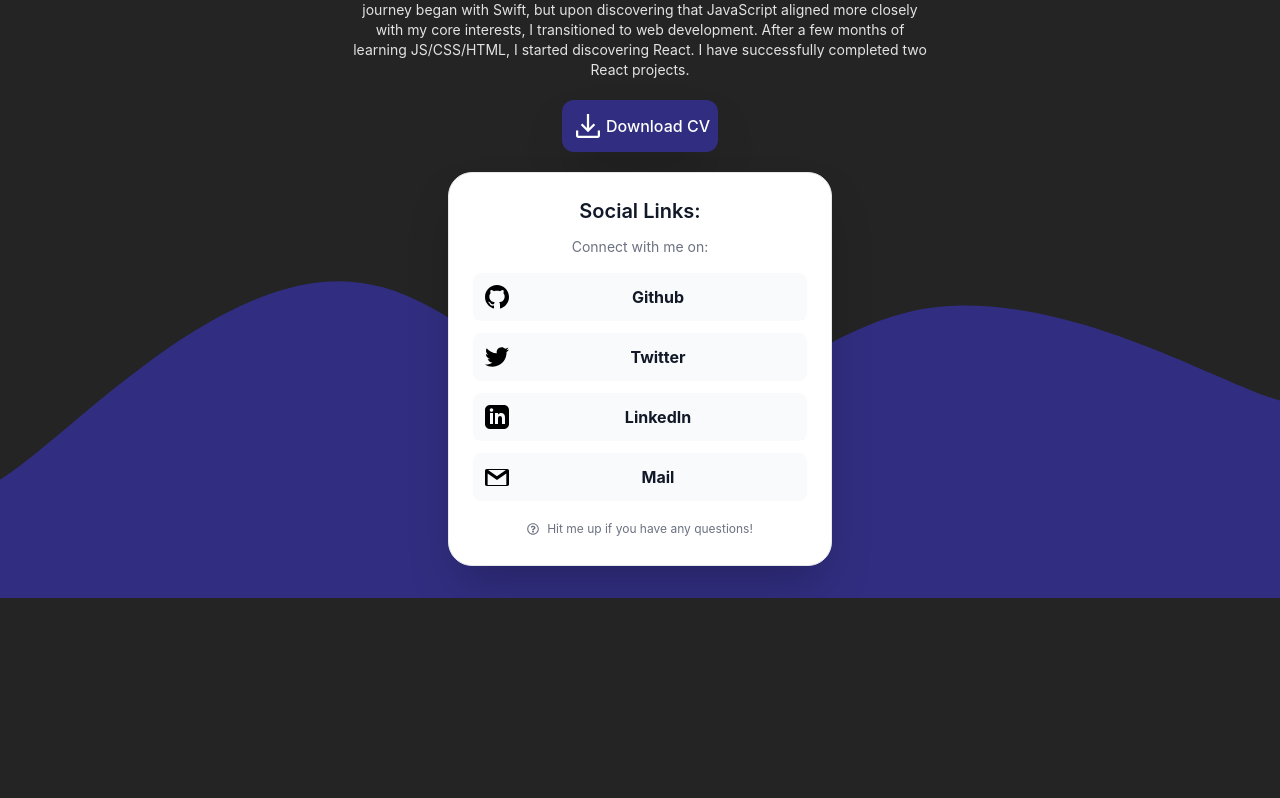
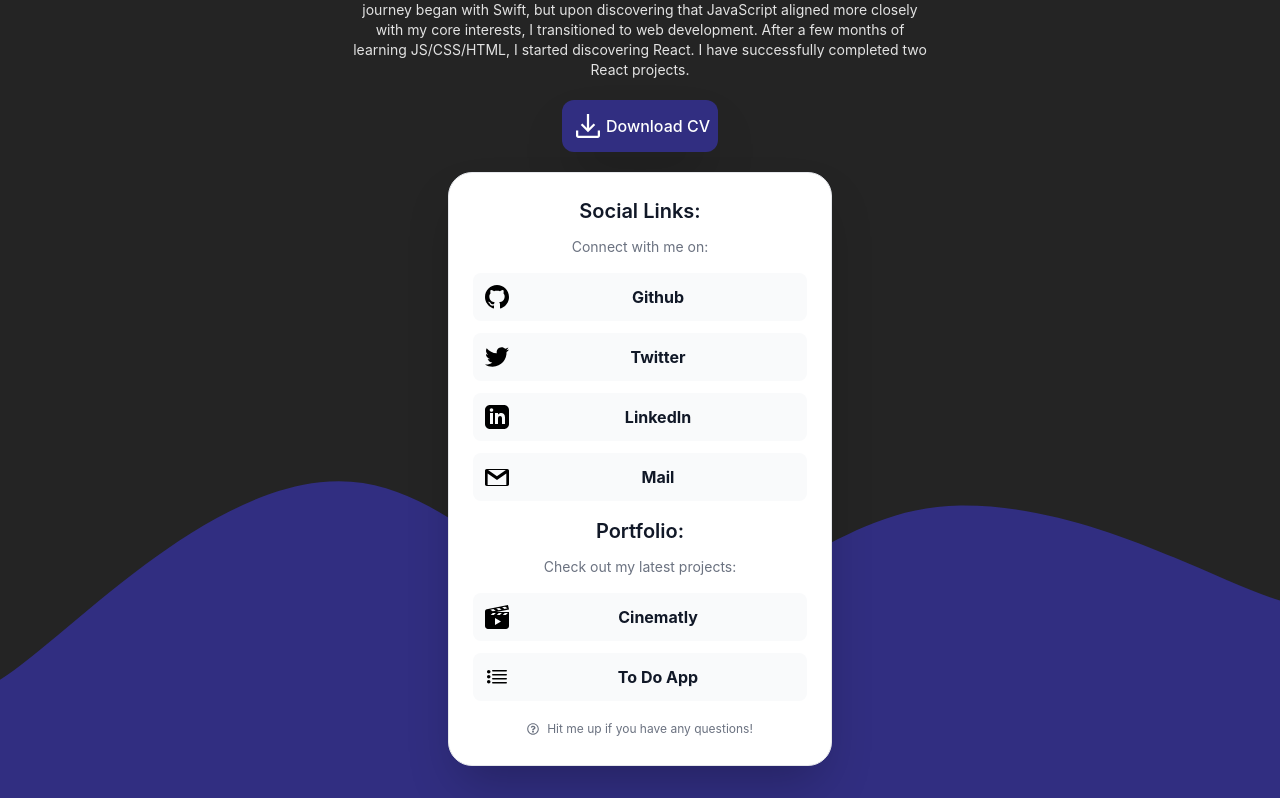
Before and after one commit to michalwdowik/MichalWdowikDev, a React (Vite) app: page / in a window 1280 px wide. Shown: the part 460-1258 px from the top of the page. Before the commit the page ends 1058 px from the top, so only its background shows below. Built offline with nearby package versions, Linux system fonts and the light colour scheme.

Commit message:
Add Portfolio Projects

```diff
--- a/src/App.tsx
+++ b/src/App.tsx
@@ -72,6 +72,28 @@ function App() {
 
 
         </ul>
+
+        <h5 className="mb-3 text-base font-semibold text-gray-900 md:text-xl dark:text-white">
+           Portfolio:
+        </h5>
+        <p className="text-sm font-normal text-gray-500 dark:text-gray-400">Check out my latest projects:</p>
+
+        <ul className="my-4 space-y-3">
+        <li>
+                <a href="https://www.cinematly.vercel.app" className="flex items-center p-3 text-base font-bold text-gray-900 rounded-lg bg-gray-50 hover:bg-gray-100 group hover:shadow dark:bg-gray-600 dark:hover:bg-gray-500 dark:text-white">
+                <svg xmlns="http://www.w3.org/2000/svg" width="24" height="24" viewBox="0 0 24 24"><path d="M11.266 7l12.734-2.625-.008-.042-1.008-4.333-21.169 4.196c-1.054.209-1.815 1.134-1.815 2.207v14.597c0 1.657 1.343 3 3 3h18c1.657 0 3-1.343 3-3v-14h-12.734zm8.844-5.243l2.396 1.604-2.994.595-2.398-1.605 2.996-.594zm-5.898 1.169l2.4 1.606-2.994.595-2.401-1.607 2.995-.594zm-5.904 1.171l2.403 1.608-2.993.595-2.406-1.61 2.996-.593zm-2.555 5.903l2.039-2h3.054l-2.039 2h-3.054zm4.247 10v-7l6 3.414-6 3.586zm4.827-10h-3.054l2.039-2h3.054l-2.039 2zm6.012 0h-3.054l2.039-2h3.054l-2.039 2z"/></svg>
+                    <span className="flex-1 ml-3 whitespace-nowrap">Cinematly</span>
+                </a>
+            </li>
+
+            <li>
+                <a href="https://to-do-app-amber-three.vercel.app/" className="flex items-center p-3 text-base font-bold text-gray-900 rounded-lg bg-gray-50 hover:bg-gray-100 group hover:shadow dark:bg-gray-600 dark:hover:bg-gray-500 dark:text-white">
+                <svg width="24" height="24" clip-rule="evenodd" fill-rule="evenodd" stroke-linejoin="round" stroke-miterlimit="2" viewBox="0 0 24 24" xmlns="http://www.w3.org/2000/svg"><path d="m22 17.75c0-.414-.336-.75-.75-.75h-13.5c-.414 0-.75.336-.75.75s.336.75.75.75h13.5c.414 0 .75-.336.75-.75zm-18.25-2.75c.966 0 1.75.784 1.75 1.75s-.784 1.75-1.75 1.75-1.75-.784-1.75-1.75.784-1.75 1.75-1.75zm18.25-1.25c0-.414-.336-.75-.75-.75h-13.5c-.414 0-.75.336-.75.75s.336.75.75.75h13.5c.414 0 .75-.336.75-.75zm-18.25-3.75c.966 0 1.75.784 1.75 1.75s-.784 1.75-1.75 1.75-1.75-.784-1.75-1.75.784-1.75 1.75-1.75zm18.25-.25c0-.414-.336-.75-.75-.75h-13.5c-.414 0-.75.336-.75.75s.336.75.75.75h13.5c.414 0 .75-.336.75-.75zm-18.25-4.75c.966 0 1.75.784 1.75 1.75s-.784 1.75-1.75 1.75-1.75-.784-1.75-1.75.784-1.75 1.75-1.75zm18.25.75c0-.414-.336-.75-.75-.75h-13.5c-.414 0-.75.336-.75.75s.336.75.75.75h13.5c.414 0 .75-.336.75-.75z" fill-rule="nonzero"/></svg>                    <span className="flex-1 ml-3 whitespace-nowrap">To Do App</span>
+                </a>
+            </li>
+
+
+</ul>
         <div>
             <a href="#" className="inline-flex items-center text-xs font-normal text-gray-500 hover:underline dark:text-gray-400">
                 <svg className="w-3 h-3 mr-2" aria-hidden="true" focusable="false" data-prefix="far" data-icon="question-circle" role="img" xmlns="http://www.w3.org/2000/svg" viewBox="0 0 512 512"><path fill="currentColor" d="M256 8C119.043 8 8 119.083 8 256c0 136.997 111.043 248 248 248s248-111.003 248-248C504 119.083 392.957 8 256 8zm0 448c-110.532 0-200-89.431-200-200 0-110.495 89.472-200 200-200 110.491 0 200 89.471 200 200 0 110.53-89.431 200-200 200zm107.244-255.2c0 67.052-72.421 68.084-72.421 92.863V300c0 6.627-5.373 12-12 12h-45.647c-6.627 0-12-5.373-12-12v-8.659c0-35.745 27.1-50.034 47.579-61.516 17.561-9.845 28.324-16.541 28.324-29.579 0-17.246-21.999-28.693-39.784-28.693-23.189 0-33.894 10.977-48.942 29.969-4.057 5.12-11.46 6.071-16.666 2.124l-27.824-21.098c-5.107-3.872-6.251-11.066-2.644-16.363C184.846 131.491 214.94 112 261.794 112c49.071 0 101.45 38.304 101.45 88.8zM298 368c0 23.159-18.841 42-42 42s-42-18.841-42-42 18.841-42 42-42 42 18.841 42 42z"></path></svg>
```
